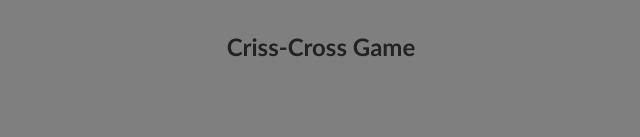
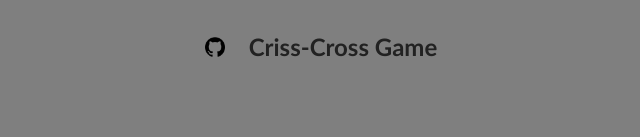
Before and after one commit to vasily-mishanin/criss-cross, a React (Vite) app: page / in a window 1280 px wide. Shown: the top 137 px of the page, without its empty margins (319-959 px from the left). Built offline with nearby package versions, Linux system fonts and the light colour scheme.

Commit message:
docs: readem and github

```diff
--- a/src/App.css
+++ b/src/App.css
@@ -13,11 +13,23 @@
 }
 
 .app__heading {
-  font-size: 1.5rem;
   margin-bottom: 1rem;
   color: var(--color-dark);
+  display: flex;
+  align-items: center;
+  justify-content: center;
+  gap: 1.5rem;
+  text-decoration: none;
 }
 
+.app__heading img {
+  width: 20px;
+}
+
+.app__heading h1 {
+  font-size: 1.5rem;
+  text-decoration: none;
+}
 .players-info {
   height: 170px;
   display: flex;
--- a/src/App.tsx
+++ b/src/App.tsx
@@ -9,6 +9,7 @@ import { findOptimalIndex, getRandomNumber, getWinner } from './utils/helpers';
 import soundCross from './assets/sound-cross.m4a';
 import soundZero from './assets/sound-zero.m4a';
 import soundOver from './assets/sound-game-over.m4a';
+import IconGitHub from './assets/github.png';
 
 export type Player = {
   sign: 'X' | 'O' | 'NONE';
@@ -296,7 +297,13 @@ class App extends Component<AppProps, AppState> {
 
     return (
       <div className='app'>
-        <h1 className='app__heading'> Criss-Cross Game</h1>
+        <a
+          className='app__heading'
+          href='https://github.com/vasily-mishanin/criss-cross'
+        >
+          <img src={IconGitHub} alt="project's github" />
+          <h1>Criss-Cross Game</h1>
+        </a>
         <div className='app__message'>
           {this.state.gameOver && (
             <>
@@ -339,6 +346,7 @@ class App extends Component<AppProps, AppState> {
             Help Turn
           </button>
         </div>
+
         {/* MODAL */}
         {this.state.mode === 'NONE' && <div className='backdrop'></div>}
         {this.state.mode === 'NONE' && (
--- a/src/index.css
+++ b/src/index.css
@@ -15,6 +15,17 @@ button {
   border: none;
 }
 
+a {
+  text-decoration: none;
+}
+
+a:active,
+a:visited,
+a:focus {
+  text-decoration: none;
+  color: inherit;
+}
+
 :root {
   --color-gray: #f6f1f1;
   --color-gray-1: #bacddb;
```
Also changed, not shown: src/assets/github.png (added), 1 other file (tests, documents, lock files or other folders).
